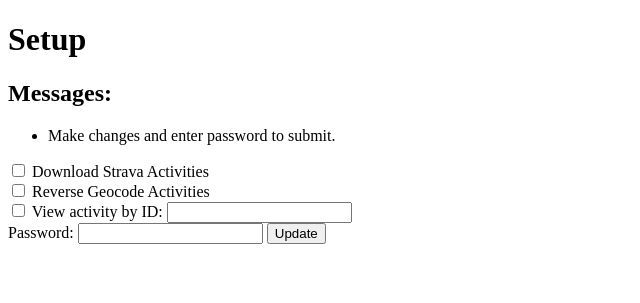
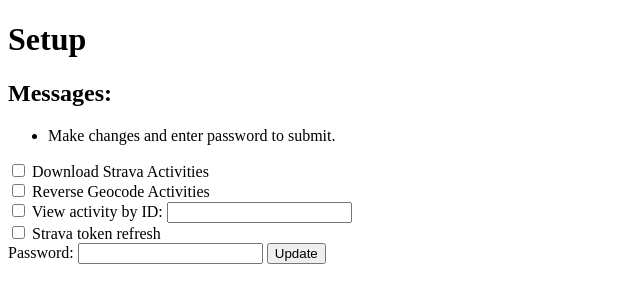
Before and after one commit to mrichardson23/strava-geobadges, a Flask app: page /setup in a window 1280 px wide. Shown: the top 303 px of the page, without its empty margins (0-640 px from the left). Run offline with Flask 2, Linux system fonts and the light colour scheme.

Commit message:
Oauth updates

```diff
--- a/app.py
+++ b/app.py
@@ -1,4 +1,4 @@
-from flask import Flask, render_template, request, url_for
+from flask import Flask, render_template, request, url_for, redirect
 from flask_sqlalchemy import SQLAlchemy
 from flask_migrate import Migrate
 from datetime import datetime
@@ -12,8 +12,12 @@ from worker import conn
 
 DATABASE_URL = os.environ['DATABASE_URL']
 STRAVA_TOKEN = os.environ['STRAVA_TOKEN']
+STRAVA_CLIENT_ID = os.environ['STRAVA_CLIENT_ID']
+STRAVA_CLIENT_SECRET = os.environ['STRAVA_CLIENT_SECRET']
 GOOGLE_MAPS_KEY = os.environ['GOOGLE_MAPS_KEY']
 SETUP_PASSWORD = os.environ['SETUP_PASSWORD']
+
+
 FETCH_COUNT = 200
 
 debug = True
@@ -40,7 +44,7 @@ from utils import fetchstrava
 class Activity(db.Model):
 	id = db.Column(db.Integer, primary_key=True)
 	strava_user_id = db.Column(db.Integer)
-	strava_activity_id = db.Column(db.Integer)
+	strava_activity_id = db.Column(db.BigInteger)
 	strava_activity_name = db.Column(db.String(140))
 	latitude = db.Column(db.Float)
 	longitude = db.Column(db.Float)
@@ -126,8 +130,22 @@ def show_country(place):
 def update():
 	messages = []
 	if request.method == 'GET':
-		messages.append("Make changes and enter password to submit.")
-		return render_template('setup.html', messages=messages)
+		if request.args.get('code') is not None:
+			payload = {
+				'client_id': '24763',
+    			'client_secret': STRAVA_CLIENT_SECRET,
+    			'code': request.args.get('code'),
+    			'grant_type': 'authorization_code'
+			}
+			r = requests.post("https://www.strava.com/oauth/token", params=payload)
+			print(r.text)
+			jsonResponse = r.json()
+			messages.append("Strava access token: " + jsonResponse['access_token'])
+			messages.append("token expires at: " + str(jsonResponse['expires_at']))
+			return render_template('setup.html', messages=messages)
+		else:
+			messages.append("Make changes and enter password to submit.")
+			return render_template('setup.html', messages=messages)
 	if request.method == 'POST':
 		if request.form['psw'] == SETUP_PASSWORD:
 			for action in request.form.getlist('action'):
@@ -139,6 +157,8 @@ def update():
 					messages.append("Geocoding activities in the background.")
 				if action == "view_activity":
 					messages.append(fetchactivity(request.form['strava_id']))
+				if action == "authorize":
+					return redirect("https://www.strava.com/oauth/authorize?client_id=" + STRAVA_CLIENT_ID + "&redirect_uri=https://run.mattrichardson.com/setup&response_type=code&scope=activity:read_all")
 		else:
 			messages.append("Wrong password!")
 		return render_template('setup.html', messages=messages)
@@ -172,6 +192,7 @@ def show_year(year):
 
 	return render_template('year.html', activities = activities, year=year, total_distance=total_distance, places=places, state_count=state_count, country_count=country_count, activity_count=activity_count)
 
+
 if __name__ == '__main__':
 	if debug:
 		app.run(debug=True, use_reloader=True)
--- a/templates/setup.html
+++ b/templates/setup.html
@@ -12,6 +12,7 @@
       <input type="checkbox" name="action" value="strava"> Download Strava Activities<br>
       <input type="checkbox" name="action" value="geocode"> Reverse Geocode Activities<br>
       <input type="checkbox" name="action" value="view_activity"> View activity by ID: <input type="text" name="strava_id" value=""><br>
+      <input type="checkbox" name="action" value="authorize"> Strava token refresh<br>
       Password:
       <input type="password" name="psw">
       <input type="submit" value="Update">
--- a/utils.py
+++ b/utils.py
@@ -22,7 +22,7 @@ migrate = Migrate(app, db)
 class Activity(db.Model):
 	id = db.Column(db.Integer, primary_key=True)
 	strava_user_id = db.Column(db.Integer)
-	strava_activity_id = db.Column(db.Integer)
+	strava_activity_id = db.Column(db.BigInteger)
 	strava_activity_name = db.Column(db.String(140))
 	latitude = db.Column(db.Float)
 	longitude = db.Column(db.Float)
@@ -82,12 +82,13 @@ def fetchstrava(after_time=0):
 			db.session.commit()
 		else:
 			print("Strava API error, response code: " + str(a.status_code))
+			print("Text: " + a.text)
 			done = True
 	print("Imported " + str(count) + " activities from Strava.")
 	return count
 
 def activityNameUpdate(after_time=0):
-	payload = {'access_token': STRAVA_TOKEN}
+	payload = {'bearer': STRAVA_TOKEN}
 	count = 0
 	done = False
 	page = 1
@@ -107,6 +108,7 @@ def activityNameUpdate(after_time=0):
 						count = count + 1
 		else:
 			print("Strava API error:" + str(a.status_code))
+			print("Text: " + a.text)
 			done = True
 	if count > 0:
 		db.session.commit()
```
